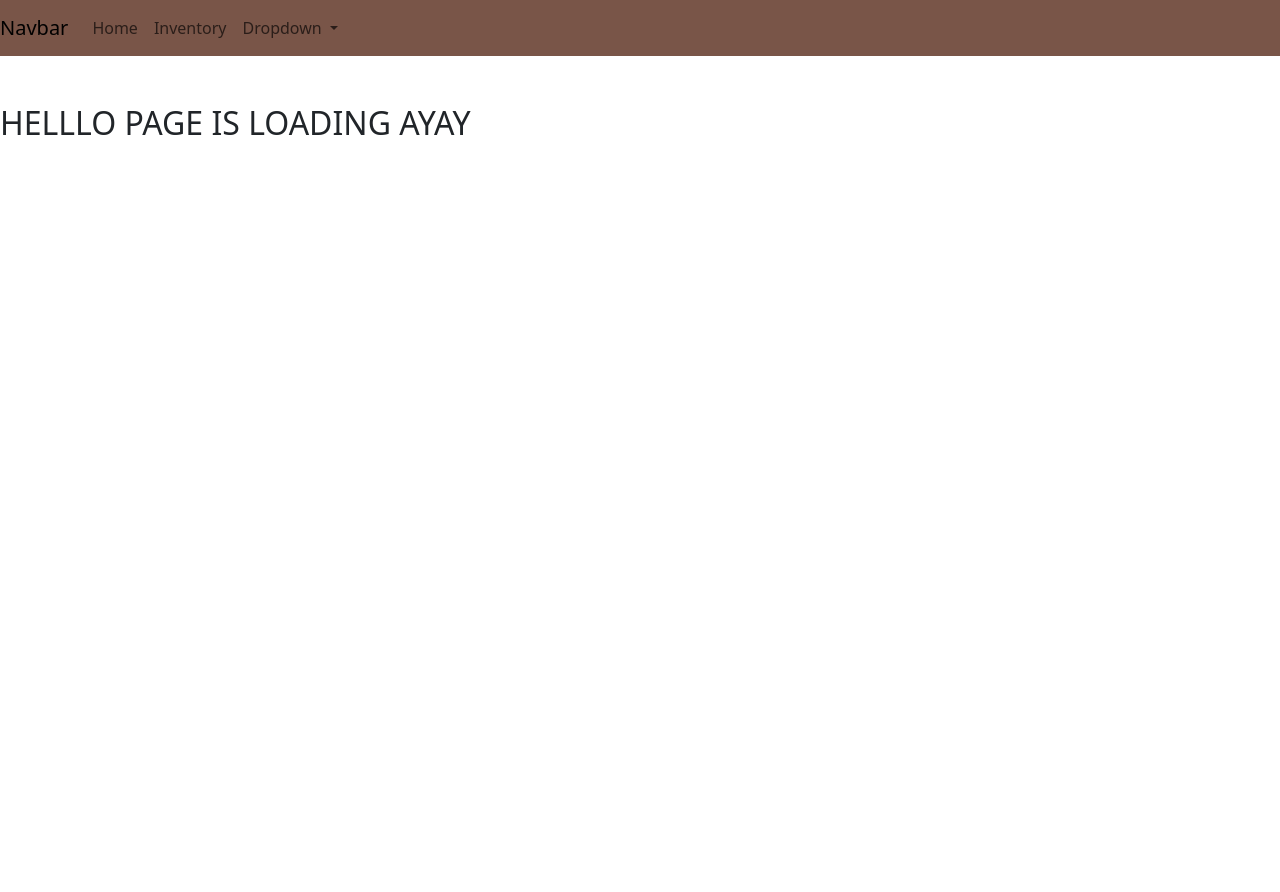
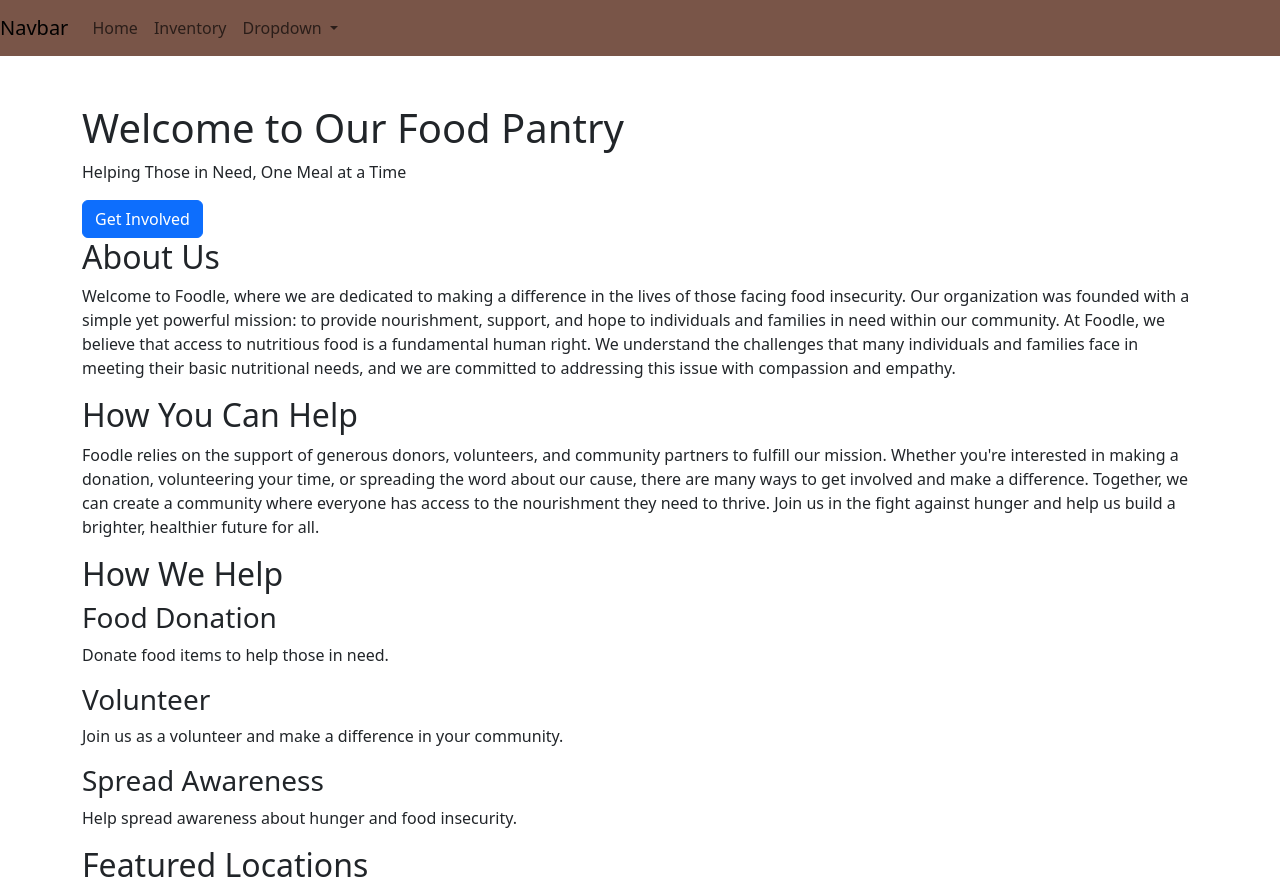
Before and after one commit to BergenTech/web-application-final-project-aee, a Flask app: page / in a window 1280 px wide. Before the commit the page ends 135 px from the top, so only its background shows below. Run offline with Flask 3, Linux system fonts and the light colour scheme; parts of the project's set-up code (start-up, migrations or seed data) failed here and were passed over.

Commit message:
classwork 3/25 (elise and ece yayyy)
Co-authored-by: eceberrak <eceberrak@users.noreply.github.com>
Co-authored-by: Andrea <DreaSilva@users.noreply.github.com>

```diff
--- a/app.py
+++ b/app.py
@@ -1,6 +1,4 @@
 #imports
-from databases import *
-
 from flask import Flask, render_template, request, redirect, url_for, flash, session
 from flask_sqlalchemy import SQLAlchemy
 from sqlalchemy.exc import IntegrityError
@@ -61,6 +59,25 @@ class User(db.Model, UserMixin):
         return check_password_hash(self.password_hash, password)
 
 
+class Inventory(db.Model):
+    id= db.Column(db.Integer, primary_key=True)
+    name = db.Column(db.String)
+    description = db.Column(db.String)
+    qty = db.Column(db.Integer)
+    bank = db.Column(db.String)
+
+    def __repr__(self):
+        db.create.all()
+
+#Donation model
+class Donation(db.Model):
+    id = db.Column(db.Integer, primary_key=True)
+    item_name = db.Column(db.String(100), nullable=False)
+    quantity = db.Column(db.Integer, nullable=False)
+
+    def __repr__(self):
+        return f"Donation(id={self.id}, item_name='{self.item_name}', quantity={self.quantity})"
+
 # Create the database tables
 with app.app_context():
     db.create_all()
@@ -68,7 +85,6 @@ with app.app_context():
 # Generate a Verification Token:
 def generate_verification_token():
     return secrets.token_urlsafe(50)  # Adjust the token length as needed
-
 
 # Send a Verification Email:
 def send_verification_email(user):
@@ -111,10 +127,12 @@ def inventory():
             item = request.form.get("item")
             print(item)
             qty = request.form.get("quanity")
-            cart.append(item)
+            cart.append(item, qty)
+            flash(f"Added {qty} {item} to cart", "success")
             print(cart)
         if "checkout" in request.form:
             flash(f"Requested {cart}", "success")
+            cart=[]
 
     return render_template("inventory.html", invent_list=invent_list, cart=cart)
 
@@ -237,8 +255,6 @@ def logout():
     flash("Logged out successfully", "success")
     return redirect(url_for("index"))
 
-
-
 @app.route('/dashboard')
 def dashboard():
     #Displays the personalized dashboard for logged-in users. Shows current donated items, reserved items, and any relevant notifications. Includes links to other functionalities such as donation form, inventory search, and profile management.
@@ -252,17 +268,47 @@ def donate():
     if request.method == 'POST':
         item_name = request.form.get('item_name')
         quantity = request.form.get('quantity')
-        flash ('Donation successful!','success')
-        return redirect(url_for('dashboard'))
+        # Validate form data
+        if not (item_name and quantity):
+            flash("Please fill in all fields.", "danger")
+            return redirect(url_for('donate'))
+
+        try:
+            # Create a new donation instance
+            new_donation = Donation(item_name=item_name, quantity=quantity)
+
+            # Save the new donation to the database
+            db.session.add(new_donation)
+            db.session.commit()
+
+            flash("Donation successful! Thank you for your contribution.", "success")
+            return redirect(url_for('dashboard'))  # Redirect to dashboard or another appropriate page
+        except Exception as e:
+            # Handle database errors or other exceptions
+            flash("An error occurred while processing your donation. Please try again later.", "danger")
+            app.logger.error(f"Error processing donation: {e}")
+            return redirect(url_for('donate'))
     return render_template('donate.html')
 
-@app.route('/search')
+@app.route('/search', methods=['GET','POST'])
 def search():
-    #Renders the search page where users can search for nearby food pantries or specific items. Displays search results and allows users to view details of each pantry or item.
+    if request.method == 'POST':
+        #Search logic here
+            search_query = request.form.get('search_query')
+
+        # Placeholder example for search results
+        # Replace this with actual search functionality based on your application's requirements
+        # For demonstration purposes, we're just returning some dummy search results
+            search_results = [
+                {'name': 'Food Pantry 1', 'location': '123 Main Street'},
+                {'name': 'Food Pantry 2', 'location': '456 Elm Street'},
+            {   'name': 'Food Pantry 3', 'location': '789 Oak Street'}
+        ]
+
+            return render_template('search.html', search_results=search_results)
     return render_template('search.html')
 
 @app.route('/profile')
-
 def profile():
     user=current_user
     #Renders the user profile page where users can view and edit their account information. Includes sections for current deliveries, scheduled deliveries, delivery history, and edit profile details.
@@ -273,6 +319,36 @@ def admin():
     #Accessible only to admin users. Renders the admin panel with functionalities for managing food inventory, user accounts, donations, and generating reports. Includes forms and tools for adding or deleting items, managing users, and monitoring activity.
     return render_template('admin.html')
 
+def readFile():
+    with open("static\csvFile.csv", 'r') as file:
+    # Create a CSV reader object
+        csv_reader = csv.reader(file)
+        headers = next(csv_reader)
+        data = [row for row in csv_reader]
+        print("file read!")
+        return data
+
+def addInvetnory(data):
+    for row in data:
+        try:
+            new_item = Inventory(
+                name=row[0],
+                description=row[1],
+                qty=row[2],
+                bank=row[3],
+            )
+            db.session.add(new_item)
+            db.session.commit()
+        except:
+            db.session.rollback()
+    print("yay it worked")
+
+app.route('/csv', methods=["GET", "POST"])
+def upload():
+    if request.method == "POST":
+        data = readFile()
+        blah = addInvetnory(data)
+    return render_template("csv.html")
 
 if __name__ == "__main__":
     app.secret_key = "super_secret_key"
--- a/templates/donate.html
+++ b/templates/donate.html
@@ -13,4 +13,10 @@
         </div>
         <button type="submit">Donate</button>
     </form>
+{% if donation_success %}
+<p class="success-message">Thank you for your donation! Your contribution will make a difference.</p>
+{% endif %}
+{% if error_message %}
+<p class="error-message">{{ error_message }}</p>
+{% endif %}
 {%endblock%}
--- a/templates/index.html
+++ b/templates/index.html
@@ -3,5 +3,54 @@
 
 
 {%block content%}
-<h2>HELLLO PAGE IS LOADING AYAY</h2>
+<section class="hero">
+    <div class="container">
+        <h1>Welcome to Our Food Pantry</h1>
+        <p class="tagline">Helping Those in Need, One Meal at a Time</p>
+        <a href="/register" class="btn btn-primary">Get Involved</a>
+    </div>
+</section>
+
+<!-- About Section -->
+<section class="about">
+    <div class="container">
+        <h2>About Us</h2>
+        <p>Welcome to Foodle, where we are dedicated to making a difference in the lives of those facing food insecurity. Our organization was founded with a simple yet powerful mission: to provide nourishment, support, and hope to individuals and families in need within our community. At Foodle, we believe that access to nutritious food is a fundamental human right. We understand the challenges that many individuals and families face in meeting their basic nutritional needs, and we are committed to addressing this issue with compassion and empathy.</p>
+    </div>
+</section>
+<!-- About Section -->
+<section class="about">
+    <div class="container">
+        <h2>How You Can Help</h2>
+        <p>Foodle relies on the support of generous donors, volunteers, and community partners to fulfill our mission. Whether you're interested in making a donation, volunteering your time, or spreading the word about our cause, there are many ways to get involved and make a difference. Together, we can create a community where everyone has access to the nourishment they need to thrive. Join us in the fight against hunger and help us build a brighter, healthier future for all.</p>
+    </div>
+</section>
+
+<section class="how-we-help">
+    <div class="container">
+        <h2>How We Help</h2>
+        <div class="help-items">
+            <div class="help-item">
+                <h3>Food Donation</h3>
+                <p>Donate food items to help those in need.</p>
+            </div>
+            <div class="help-item">
+                <h3>Volunteer</h3>
+                <p>Join us as a volunteer and make a difference in your community.</p>
+            </div>
+            <div class="help-item">
+                <h3>Spread Awareness</h3>
+                <p>Help spread awareness about hunger and food insecurity.</p>
+            </div>
+        </div>
+    </div>
+</section>
+
+<section class="featured-locations">
+    <div class="container">
+        <h2>Featured Locations</h2>
+
+    </div>
+</section>
+
 {%endblock%}
```
Also changed, not shown: databases.py (deleted, +0 -72 lines), static/csvFile.csv (added, +10 -0 lines), templates/csv.html (added, +7 -0 lines), templates/inventory.html (+22 -1 lines), instance/library.db.
